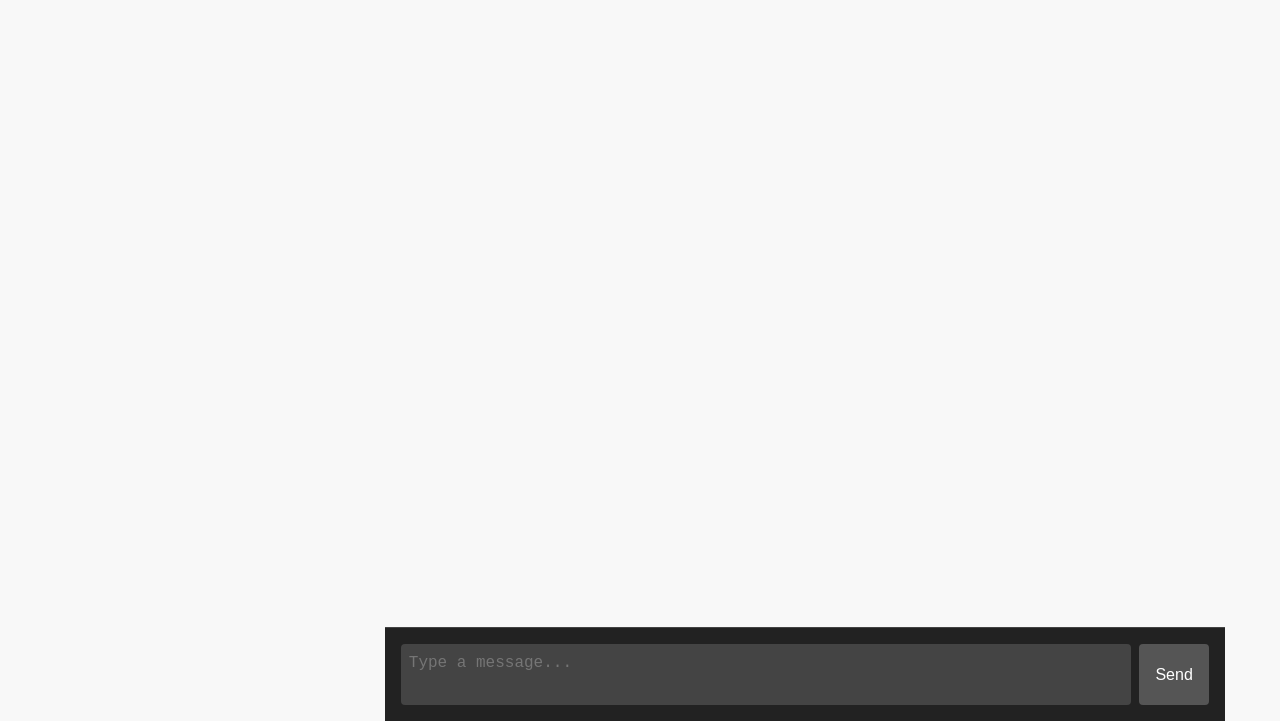
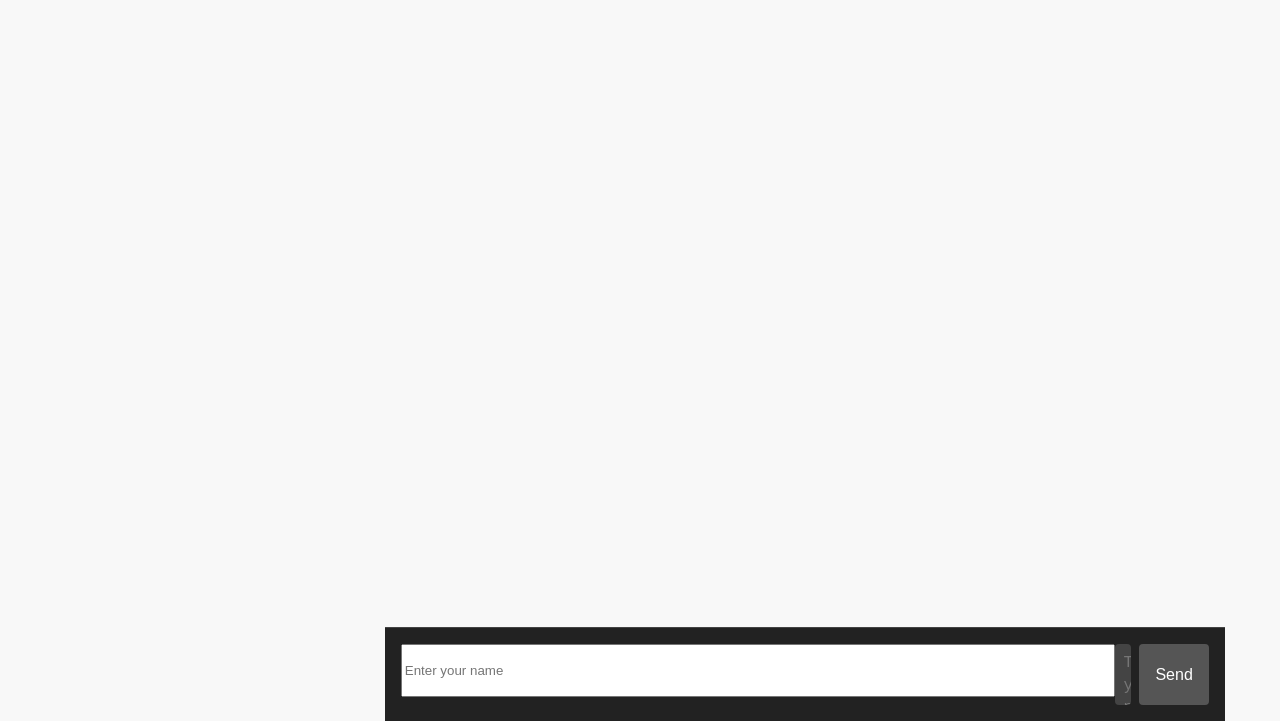
Before and after one commit to jasvir-star/TalkNest, a plain HTML site: page Frontend/index.html in a window 1280 px wide. Shown: the part 79-800 px from the top of the page. Drawn offline with Linux system fonts and the light colour scheme; no server answers.

Commit message:
Update index.html

```diff
--- a/Frontend/index.html
+++ b/Frontend/index.html
@@ -4,21 +4,24 @@
     <meta charset="UTF-8">
     <meta name="viewport" content="width=device-width, initial-scale=1.0">
     <title>TalkNest</title>
-        <h1>Welcome to TalkNest!</h1>
     <link rel="stylesheet" href="css/style.css" type="text/css">
     <link rel="icon" href="favicon.ico" type="image/x-icon">
 </head>
 <body>
+    <h1>Welcome to TalkNest!</h1>
+
     <div class="container">
         <div class="chat-container">
             <h2>TalkNest</h2>
             <ul id="chat"></ul>
             <div class="input-group">
+                <input id="username" type="text" placeholder="Enter your name" style="width: 100%; margin-bottom: 8px;" />
                 <textarea id="msg" placeholder="Type a message..." rows="2"></textarea>
                 <button onclick="send()">Send</button>
             </div>
         </div>
     </div>
+
     <script src="js/main.js"></script>
 </body>
 </html>
```
Lines whose indentation alone changed are shown as unchanged.
